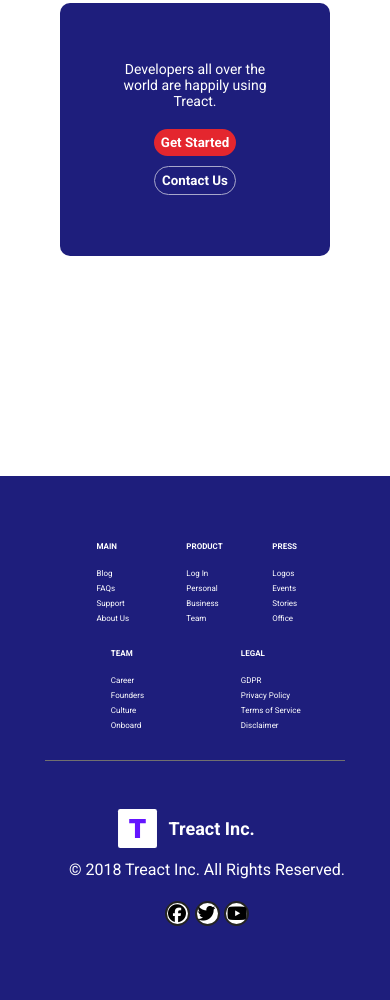
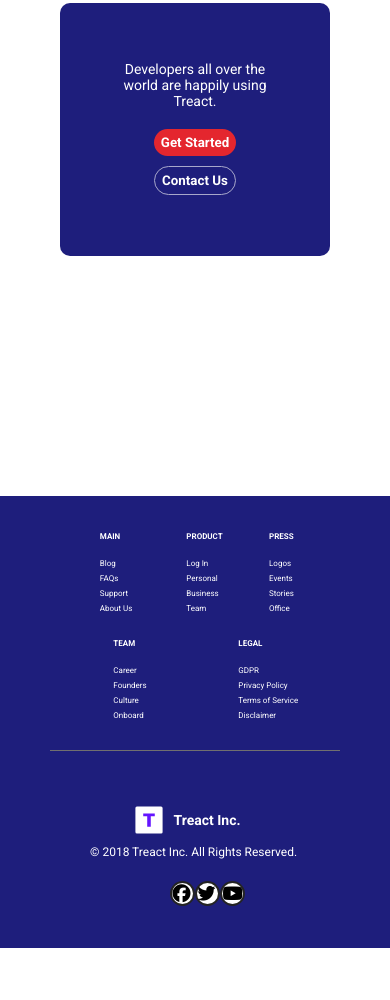
Before and after one commit to DenisseUnda15/Module2Final, a plain HTML site: page index.html in a window 390 px wide. Shown: the part 5804-6804 px from the top of the page. After the commit the page ends 6764 px from the top, so only its background shows below. Drawn offline with Linux system fonts and the light colour scheme.

Commit message:
footer fixed

```diff
--- a/index.html
+++ b/index.html
@@ -293,8 +293,7 @@
             </div>
         </section>
         <footer id="#contact">
-            <div class="row">
-              <div class="footer">
+             <div class="footer">
                 <div class="footer__container">
                     <ul class="footer__links">
                         <li class="footer__link"><h4>MAIN</h4></li>
@@ -346,7 +345,6 @@
                             <i class="fa-brands fa-youtube"></i>
                         </div>
             </div>
-         </div>
-    </footer>
+        </footer>
 </body>
 </html>
--- a/styles.css
+++ b/styles.css
@@ -62,7 +62,8 @@ p{
 }
 
 .nav__logo--wrapper {
-    width:15%;
+    width:50px;
+    height:50px;
 
  }
 .nav__row--logo {
@@ -263,7 +264,7 @@ align-items: center;
     display: flex;
     align-items: center;
     padding: 10px;
-    ;
+
 }
 
 /*Features*/
@@ -688,9 +689,12 @@ height: 400px;
 
 /*footer*/
 
-.footer{
+#contact {
+    width: 100%;
+    max-width: 1200px;
+}
+.footer {
     background-color: rgb(30, 30, 124);
-    padding: 20px;
 
 }
 
@@ -700,7 +704,7 @@ height: 400px;
    color: #fff;
    border-bottom: 1px solid rgb(113, 111, 111);
    padding: 20px;
-   margin: 20px 100px;
+
 }
 
 .footer__links {
@@ -746,23 +750,23 @@ height: 400px;
     font-size: 18px;
     display: flex;
     align-items: center;
-    width: 40%;
 }
 
 .footer__logo--wrapper {
-    width: 18%;
+    width: 60px;
+    height: 60px;
     padding: 10px;
 
 }
 .footer__copyright--info{
     color: #fff;
-    padding-right: 70px;
+    width: 50vw;
 }
 
 .footer__media {
    font-size: 18px;
    padding: 12px;
-
+   width: 20vw;
 }
 .fa-brands {
     background-color:#fff;
@@ -787,7 +791,14 @@ padding: 2px 4px 4px 1px;
         flex-direction: column;
     }
     .nav__logo--wrapper {
-        width: 15%;
+        width: 40px;
+        height: 40px;
+    }
+    .nav__link {
+       display: none;
+    }
+    .nav__link:nth-last-child(:last-child) {
+        display:block;
     }
     .h1 {
         font-size: 40px;
@@ -851,6 +862,22 @@ padding: 2px 4px 4px 1px;
     .footer__container {
         margin: 20px 50px;
     }
+    .footer__logo {
+        display: flex;
+        align-items: center;
+    }
+    .footer__logo--wrapper {
+        width: 40px;
+        height: 40px;
+        }
+    .footer__logo--name {
+        font-size: 14px;
+        width: 24vw;
+    }
+    .footer__copyright--info {
+        font-size: 14px;
+    }
+
    }
 
 @media (max-width:576px) {
@@ -867,7 +894,8 @@ padding: 2px 4px 4px 1px;
         display: none;
     }
     .nav__logo--wrapper {
-width: 15%;
+    width: 40px;
+    height: 40px;
     }
     .btn__bar {
         display: block;
@@ -961,8 +989,7 @@ width: 15%;
     align-items: center;
     }
     .footer__container {
-        margin: 10px 25px;
-        display: flex;
+         display: flex;
         flex-wrap: wrap;
     }
     .footer__links {
@@ -980,13 +1007,29 @@ width: 15%;
         align-items: center;
     }
     .footer__logo {
-        width: 100%;
+        width: 50%;
         display: flex;
         justify-content: center;
+        font-size: 14px;
     }
     .footer__copyright--info {
         padding-right: 0;
         padding-bottom: 10px ;
-        text-align: center;
+        width: 60vw;
+        font-size: 12px;
+
+    }
+    .footer__logo--wrapper {
+        width: 50px;
+        height: 50px;
+
+    }
+    .footer__logo--name {
+        width: 30vw;
+    }
+    .footer__media {
+        display: flex;
+        align-items: center;
+        justify-content: center;
     }
 }
```
